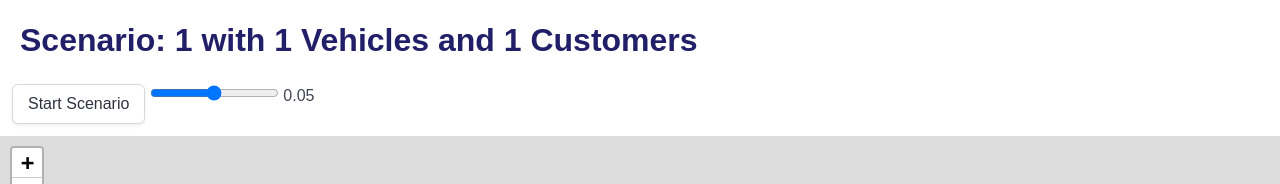
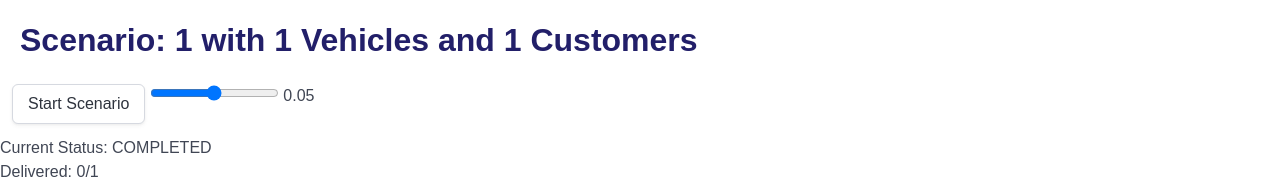
Before and after one commit to Shadow-Devil/delamain-corporation-hackatum-2024, a Flask app: template templates/scenario.html in a window 1280 px wide. Shown: the part 114-298 px from the top of the page. Run offline with Flask 3, Linux system fonts and the light colour scheme; the template is opened without the code that fills it: most values are stand-ins (such as "Sample title", 1, 10 or a date in 2020).

Commit message:
Add basic statistic

```diff
--- a/app.py
+++ b/app.py
@@ -76,7 +76,11 @@ def assign(id):
     print ("finished: ",len(list(filter(lambda x:not x.awaitingService,customers))))
 
     print("already assigned: ", len(controller1.assigned_customer))
-    return ""
+    return {
+        'finished': len(list(filter(lambda x:not x.awaitingService,customers))),
+        'waiting_customer': len(controller1.waiting_customer),
+        'assigned': len(controller1.assigned_customer),
+    }
 
 
 if __name__ == "__main__":
--- a/templates/scenario.html
+++ b/templates/scenario.html
@@ -24,12 +24,15 @@ Delamain Corporation - Scenario {{ scenario.id }}
 <div class="container">
     <h2 class="subtitle">Scenario: {{ scenario.id }} with {{ scenario.vehicles|length }} Vehicles
                 and {{ scenario.customers|length }} Customers</h2>
-
+    <div>
     <button
             onclick="startLoop()" id="scenario_run_btn"
             class="button mb-3 ml-3">Start Scenario</button>
     <input type="range" value="50" min="1" max="100" id="sliderWithValue" oninput="document.getElementById('sliderID').innerHTML = this.value / 1000">
     <label id="sliderID">0.05</label>
+    <div id="status">Current Status: {{ scenario.status }}</div>
+        <div id="delivered">Delivered: 0/{{ scenario.customers|length }}</div>
+    </div>
     <div id="map"></div>
 <div class="legend" style="padding: 20px 0 20px 20px;">
     <h2>Legend</h2>
@@ -143,6 +146,7 @@ Delamain Corporation - Scenario {{ scenario.id }}
                 var response = JSON.parse(this.responseText);
                 try {
                 if (response.customers.find(c => c.awaitingService) === undefined) {
+
                     console.log("DONE!")
                     clearInterval(refreshIntervalId);
                 }
@@ -153,6 +157,13 @@ Delamain Corporation - Scenario {{ scenario.id }}
                     console.log("Assigning, because " + response.customers.filter(c => c.awaitingService && !alreadyMatchedCustomerIds.has(c.id)).length + " are still missing")
                     var request = new XMLHttpRequest()
                     request.open("get", '{{ url_for("assign", id=scenario.id) }}', false)
+                    request.onreadystatechange = function () {
+                        //TODO display update
+                        var innerResponse = JSON.parse(this.responseText);
+                        document.getElementById('delivered').innerText = 'Delivered ' + innerResponse.finished + '/{{ scenario.customers|length }}'
+                        document.getElementById('status').innerText = 'Current Status: ' + response.status
+                        //alert(JSON.stringify(response))
+                    }
                     request.send()
                     lastAssigned = Date.now()
                 }
```
